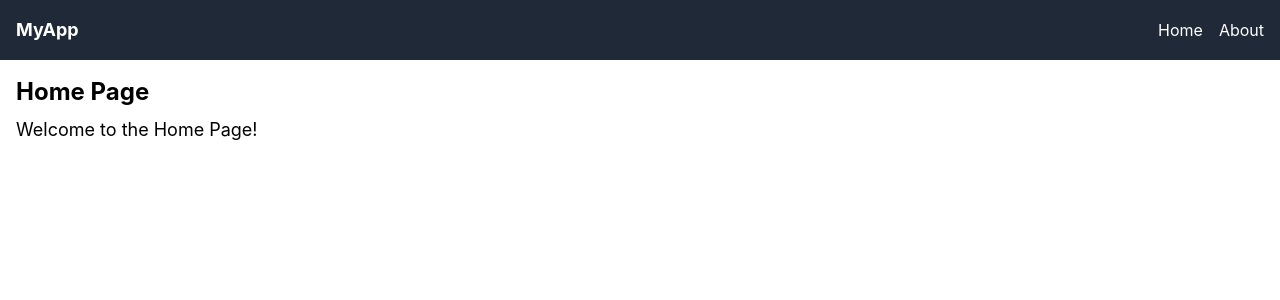
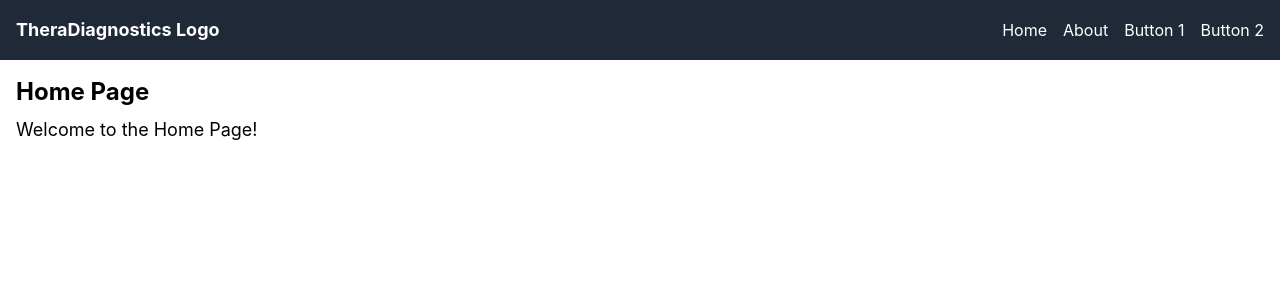
Before and after one commit to godyolops/theradiagnostics, a React (Create React App) app in the folder td_webapp/: page / in a window 1280 px wide. Shown: the top 300 px of the page. Built offline with nearby package versions, Linux system fonts and the light colour scheme.

Commit message:
add button placeholders

```diff
--- a/td_webapp/src/components/Navbar.tsx
+++ b/td_webapp/src/components/Navbar.tsx
@@ -11,13 +11,31 @@ const Navbar: React.FC = () => {
   return (
     <nav className="bg-gray-800 p-4">
       <div className="container mx-auto flex justify-between items-center">
-        <div className="text-white text-lg font-bold">MyApp</div>
+        <div className="text-white text-lg font-bold">
+          TheraDiagnostics Logo
+        </div>
         <div className="hidden md:flex space-x-4">
           <Link to="/" className="text-white hover:text-gray-400">
             Home
           </Link>
           <Link to="/about" className="text-white hover:text-gray-400">
             About
+          </Link>
+          <Link
+            // sample url only
+            to="https://www.google.com"
+            target="_blank"
+            className="text-white hover:text-gray-400"
+          >
+            Button 1
+          </Link>
+          <Link
+            // sample url only
+            to="https://www.youtube.com"
+            target="_blank"
+            className="text-white hover:text-gray-400"
+          >
+            Button 2
           </Link>
         </div>
         <div className="md:hidden">
@@ -59,6 +77,24 @@ const Navbar: React.FC = () => {
             >
               About
             </Link>
+            <Link
+              // sample url only
+              to="https://www.google.com"
+              target="_blank"
+              className="text-white hover:text-gray-400"
+              onClick={toggleMenu}
+            >
+              Button 1
+            </Link>
+            <Link
+              // sample url only
+              to="https://www.youtube.com"
+              target="_blank"
+              className="text-white hover:text-gray-400"
+              onClick={toggleMenu}
+            >
+              Button 2
+            </Link>
           </div>
         </div>
       )}
```
